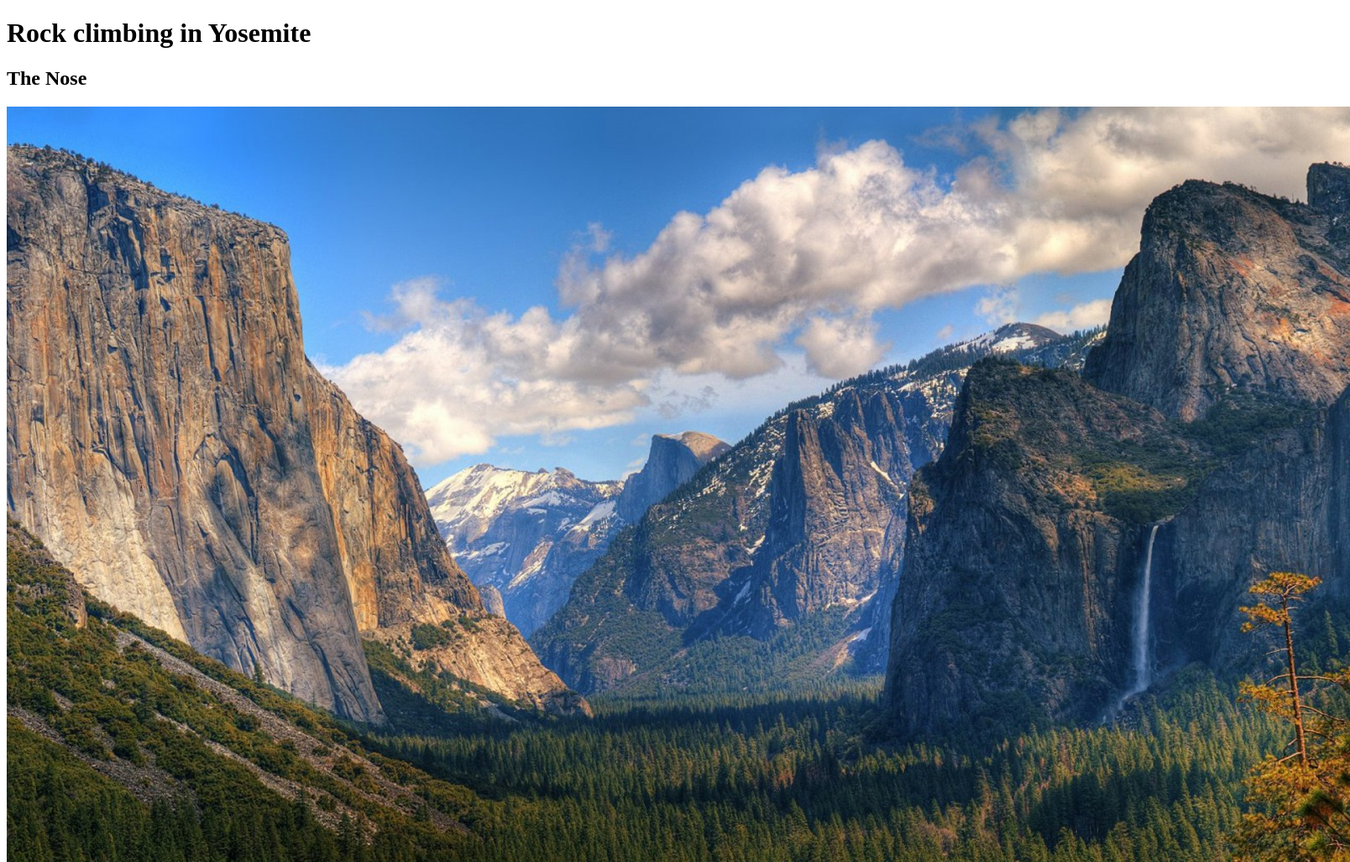
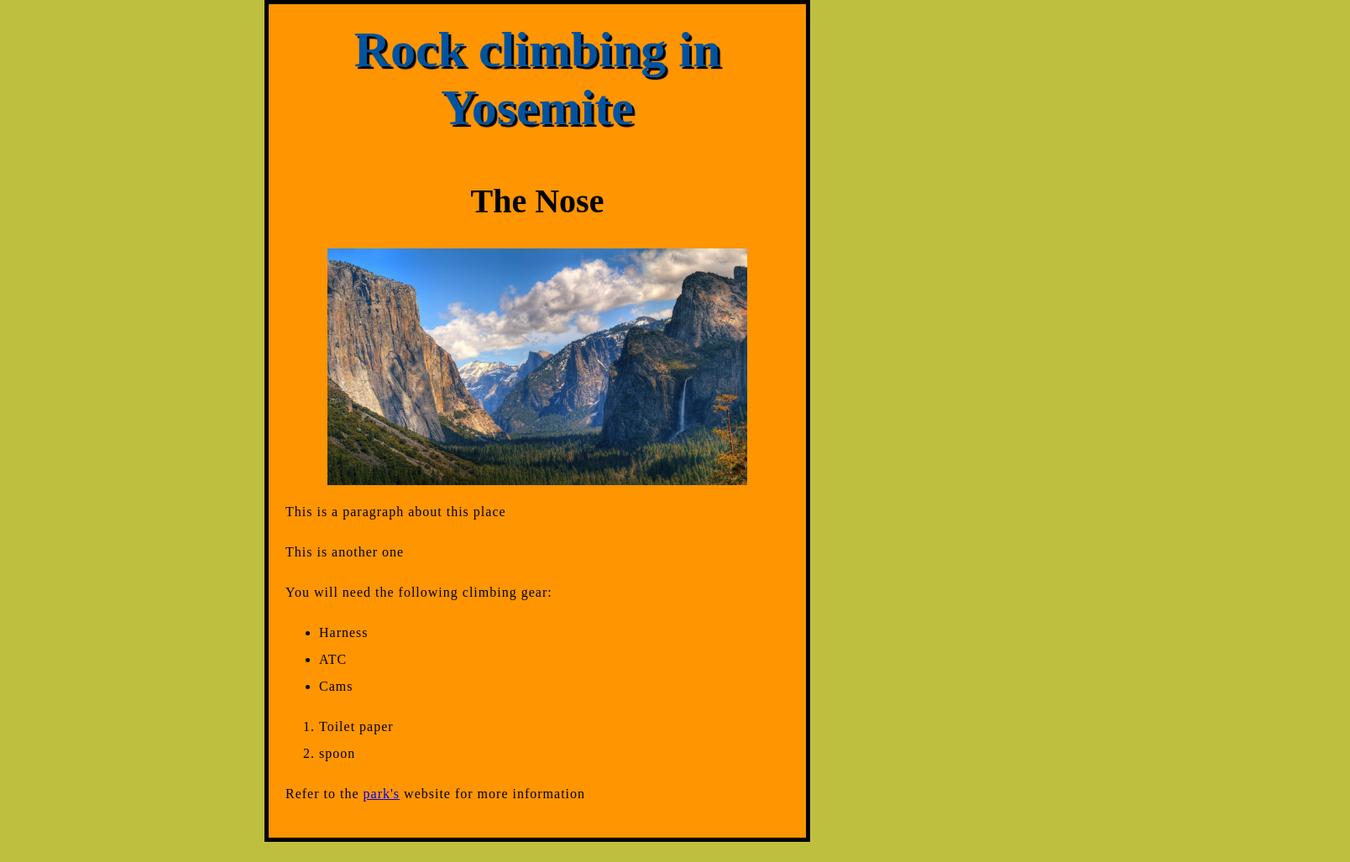
Before and after one commit to maxDvl/first-html, a plain HTML site: page index.html in a window 1280 px wide. Shown: the top 1027 px of the page at 84% size, 1608 px wide, since content can reach past the window. After the commit the page ends 1003 px from the top, so only its background shows below. Drawn offline with Linux system fonts and the light colour scheme.

Commit message:
Add styles to repo

```diff
--- a/index.html
+++ b/index.html
@@ -3,6 +3,8 @@
   <head>
     <meta charset="utf-8">
     <link href="styles/style.css" rel="stylesheet" type="text/css">
+    <link href='https://fonts.googleapis.com/css?family=Open+Sans' rel='stylesheet' type='text/css'>
+
     <title>My test page</title>
   </head>
   <body>
@@ -10,7 +12,7 @@
   	<h2>The Nose</h2>
     <img src="images/Yosemite.jpg" alt="Yosemite National Park: a great place for rock climbing">
     <p>This is a paragraph about this place</p>
-	<p>This is another one</p>
+	<p id="par-imp">This is another one</p>
 	<p>You will need the following climbing gear:</p>
 
 	<ul>
--- a/styles/style.css
+++ b/styles/style.css
@@ -1,6 +1,38 @@
 p {
-	color: red;
+	font-size:  10px /* comments go here and don't forget to close it */
+	font-family: Open sans
 }
-a {
-	color: pink;
+h1 {
+	font-size: 60px;
+	text-align:  center;
 }
+h2 {
+	font-size: 40px;
+	text-align:  center;
+}
+p,li {
+	font-size: 16px;
+	line-height: 2;
+	letter-spacing: 1px
+}
+img {
+	width: 500px;
+	display: block;
+	margin: 0 auto;
+}
+html{
+	background-color: #BFBF3F;
+}
+body {
+	width: 600px;
+	margin: 0 auto;
+	background-color: #FF9500;
+	padding: 0 20px 20px 20px;
+	border: 5px solid black;
+}
+h1 {
+	margin: 0;
+	padding: 20px 0;
+	color: #00539F;
+	text-shadow: 3px 3px 1px black;
+}
```
